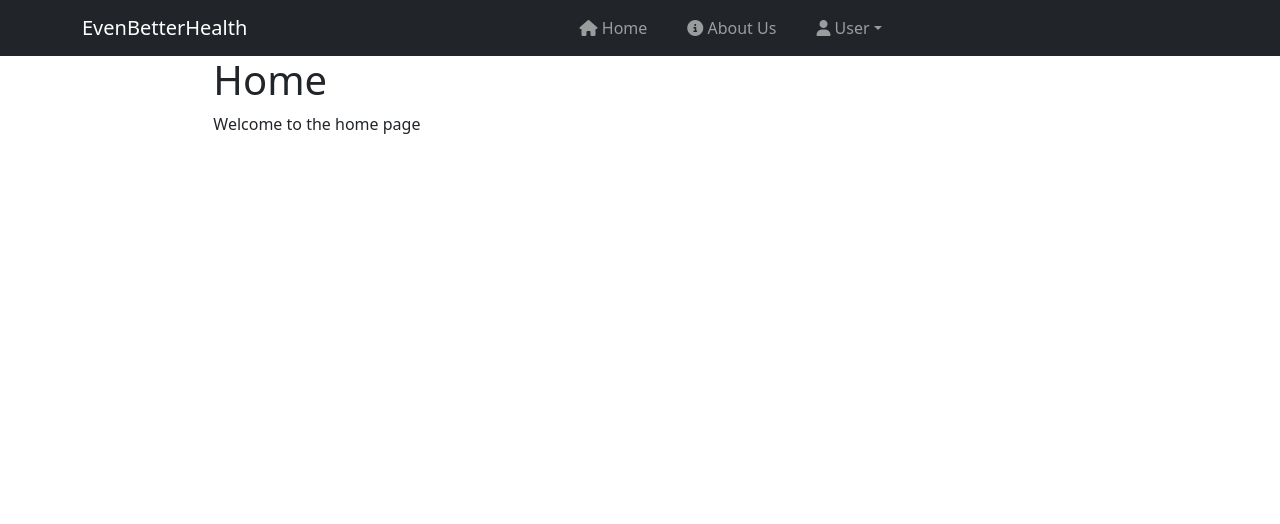
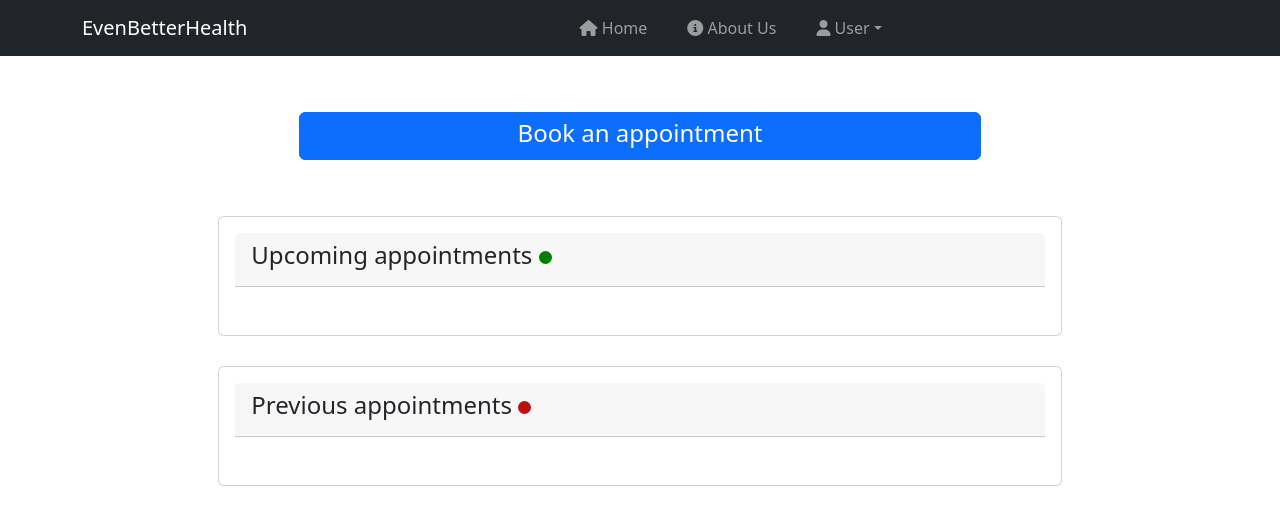
Before and after one commit to alexlrwilliams/mental-health-app, a Vue app in the folder frontend/: page / in a window 1280 px wide. Shown: the top 524 px of the page. Built offline with nearby package versions, Linux system fonts and the light colour scheme.

Commit message:
Added design for HomePage

```diff
--- a/frontend/src/pages/HomePage.vue
+++ b/frontend/src/pages/HomePage.vue
@@ -1,9 +1,34 @@
 <template>
   <div>
     <NavBar />
+
     <div class='col-md-8 mx-auto'>
-      <h1>Home</h1>
-      <p>Welcome to the home page</p>
+
+      <div class="center">
+        <b-button class="book-appointment-btn" variant='primary' href='/bookAppointementForm' ><h4>Book an appointment</h4></b-button>
+      </div>
+
+      <div class="appointment-box">
+          <b-card class="appointment-box-upcoming">
+                <b-card-header>
+                  <h4>Upcoming appointments <span class="upcoming-dot"></span></h4>
+                </b-card-header>
+                <b-card-body>
+
+                </b-card-body>
+        </b-card>
+      </div>
+
+        <b-card class="appointment-box-previous">
+                <b-card-header>
+                  <h4>Previous appointments <span class="previous-dot"></span></h4>
+                </b-card-header>
+                <b-card-body>
+
+                </b-card-body>
+        </b-card>
+
+
     </div>
   </div>
 </template>
@@ -17,3 +42,53 @@ export default {
   }
 }
 </script>
+
+<style>
+.center {
+  display: flex;
+  justify-content: center;
+  align-items: center;
+  height: 20vh; /* set the height of the container to 100% of viewport height */
+  border-radius: 10px;
+}
+
+.book-appointment-btn {
+  width: 80%;
+  height: 30%;
+  background-color: #0a60b6;
+  color: white;
+  padding: 10px 90px;
+  border-radius: 10px;
+  font-size: 1.2rem;
+  cursor: pointer;
+}
+  .appointment-box {
+    display: flex;
+    justify-content: center;
+    align-items: center;
+  }
+  .appointment-box-upcoming{
+    width: calc(100% - 10px);
+    margin: 0 auto;
+    margin-bottom: 15px;
+  }
+  .appointment-box-previous{
+    width: calc(100% - 10px);
+    margin: 0 auto;
+    margin-top: 15px
+  }
+  .upcoming-dot {
+  height: 13px;
+  width: 13px;
+  background-color: green;
+  border-radius: 50%;
+  display: inline-block;
+  }
+  .previous-dot {
+  height: 13px;
+  width: 13px;
+  background-color: rgb(192, 15, 15);
+  border-radius: 50%;
+  display: inline-block;
+  }
+</style>
```
